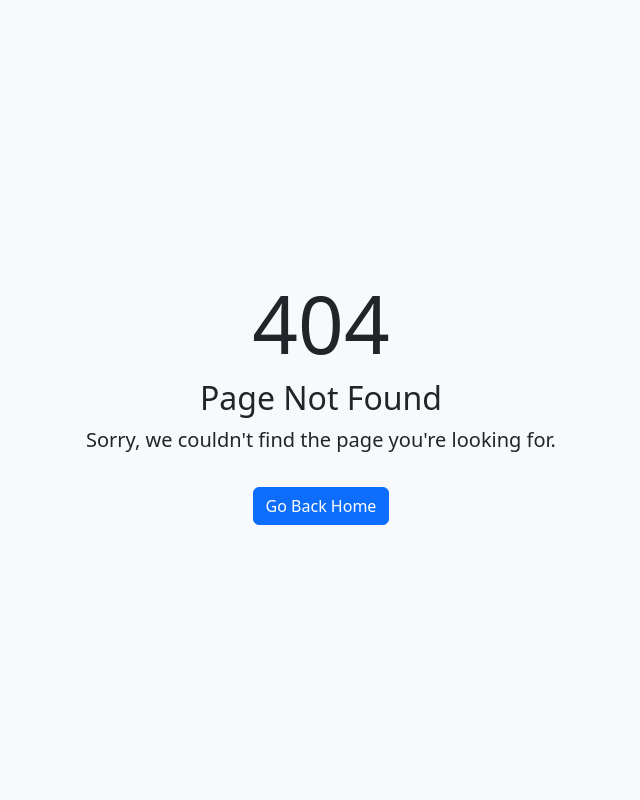
After one commit to tanomonaco/comparador-libros, a Flask app: template templates/404.html in a window 1280 px wide. The commit adds this page. Shown: the whole page, without its empty margins (319-959 px from the left). Run offline with Flask 3, Linux system fonts and the light colour scheme; the template is opened without the code that fills it, so the values that code supplies are empty.

Commit message:
feat: Add favicon, custom 404 page, and social meta tags

```diff
--- a/app.py
+++ b/app.py
@@ -58,3 +58,6 @@ def terms_of_service():
 @app.route("/affiliate-disclosure")
 def affiliate_disclosure():
     return render_template("legal/disclosure.html")
+@app.errorhandler(404)
+def page_not_found(e):
+    return render_template('404.html'), 404
--- /dev/null
+++ b/templates/404.html
@@ -0,0 +1,17 @@
+<!DOCTYPE html>
+<html lang="en">
+<head>
+    <meta charset="UTF-8">
+    <meta name="viewport" content="width=device-width, initial-scale=1.0">
+    <title>Page Not Found - CompareLibros</title>
+    <link href="https://cdn.jsdelivr.net/npm/bootstrap@5.3.3/dist/css/bootstrap.min.css" rel="stylesheet">
+</head>
+<body class="d-flex align-items-center py-4 bg-body-tertiary" style="height: 100vh;">
+    <div class="container text-center">
+        <h1 class="display-1">404</h1>
+        <h2>Page Not Found</h2>
+        <p class="lead">Sorry, we couldn't find the page you're looking for.</p>
+        <a href="/" class="btn btn-primary mt-3">Go Back Home</a>
+    </div>
+</body>
+</html>
```
Also changed, not shown: templates/index.html (+12 -0 lines), static/favicon.ico (added), static/social-image.jpg (added).
